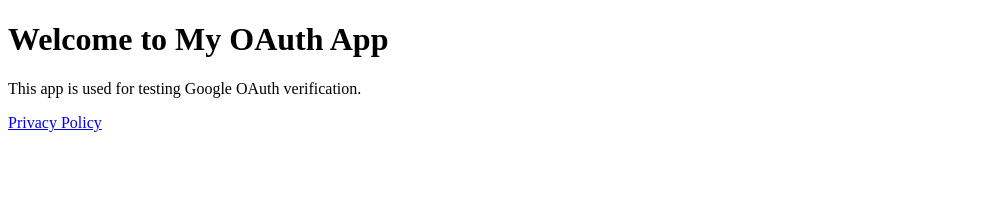
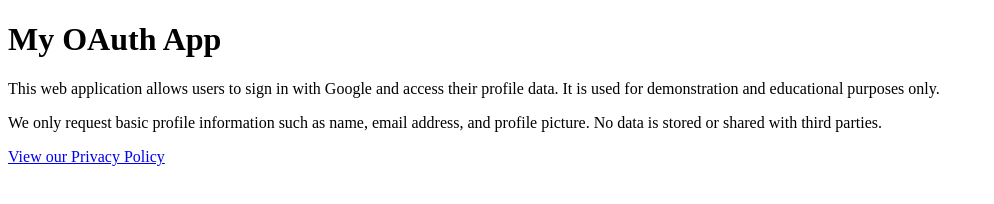
Before and after one commit to sudiana123/my-oauth-app, a plain HTML site: page index.html in a window 1280 px wide. Shown: the whole page, without its empty margins (0-994 px from the left). Drawn offline with Linux system fonts and the light colour scheme.

Commit message:
Update index.html

```diff
--- a/index.html
+++ b/index.html
@@ -1,12 +1,13 @@
 <!DOCTYPE html>
 <html>
 <head>
+  <meta name="google-site-verification" content="... isi dari Search Console ..." />
   <title>My OAuth App</title>
 </head>
 <body>
-  <h1>Welcome to My OAuth App</h1>
-  <p>This app is used for testing Google OAuth verification.</p>
-  <p><a href="privacy-policy.html">Privacy Policy</a></p>
+  <h1>My OAuth App</h1>
+  <p>This web application allows users to sign in with Google and access their profile data. It is used for demonstration and educational purposes only.</p>
+  <p>We only request basic profile information such as name, email address, and profile picture. No data is stored or shared with third parties.</p>
+  <p><a href="privacy-policy.html">View our Privacy Policy</a></p>
 </body>
-  <meta name="google-site-verification" content="-PaMEDukAWyHfRkNn1iKSCq7wc5YMkQX2LZfodVxUPY" />
 </html>
```
